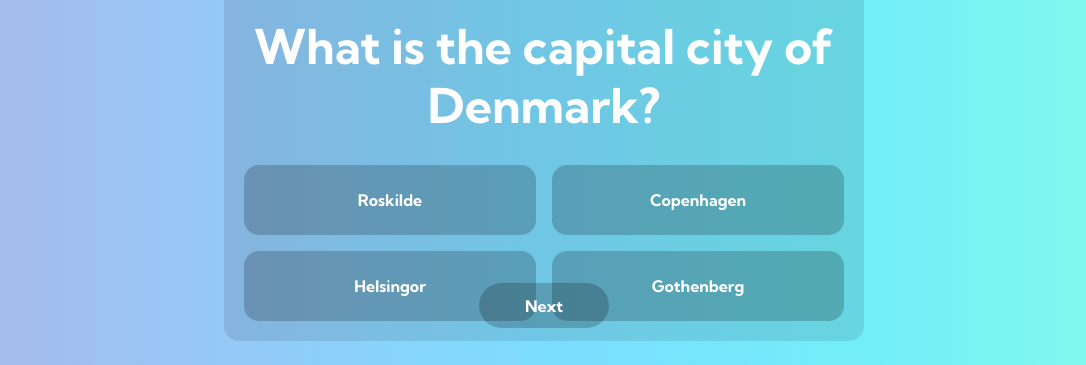
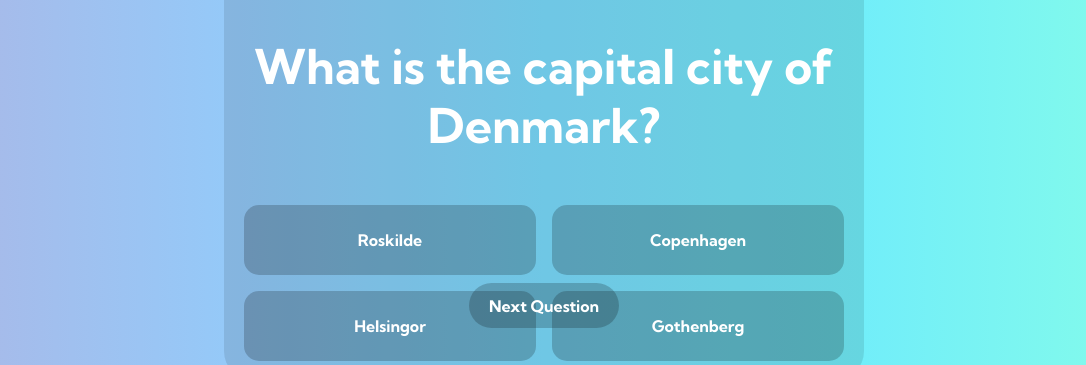
Before and after one commit to jakealistairwood/js-quiz, a website with bundled scripts: page index.html in a window 1280 px wide. Shown: the part 452-817 px from the top of the page, without its empty margins (96-1182 px from the left). Built offline with nearby package versions, Linux system fonts and the light colour scheme.

Commit message:
loaded in more questions and fixed body background-image on next question render"

```diff
--- a/data.js
+++ b/data.js
@@ -47,8 +47,8 @@ export const quizData = [
     },
     {
         question: 'Which of these is not a framework?',
-        imgSrc: '',
-        imgAlt: '',
+        imgSrc: 'img/js-frameworks.png',
+        imgAlt: 'js-framework-library-icons',
         answers: [
             {
                 answer: 'React',
@@ -68,4 +68,73 @@ export const quizData = [
             }
         ]
     },
+    {
+        question: 'Name the flag',
+        imgSrc: 'img/np-flag.jpg',
+        imgAlt: 'Flag-of-Nepal',
+        answers: [
+            {
+                answer: 'Bangladesh',
+                isCorrect: false
+            },
+            {
+                answer: 'Pakistan',
+                isCorrect: false
+            },
+            {
+                answer: 'India',
+                isCorrect: false
+            },
+            {
+                answer: 'Nepal',
+                isCorrect: true
+            }
+        ]
+    },
+    {
+        question: 'What is the hardest substance in the human body?',
+        imgSrc: '',
+        imgAlt: '',
+        answers: [
+            {
+                answer: 'Bone',
+                isCorrect: false
+            },
+            {
+                answer: 'Tooth Enamel',
+                isCorrect: true
+            },
+            {
+                answer: 'Tendon',
+                isCorrect: false
+            },
+            {
+                answer: 'Muscle',
+                isCorrect: false
+            }
+        ]
+    },
+    {
+        question: 'Name this famous frontman',
+        imgSrc: 'img/freddiemercury.jpg',
+        imgAlt: 'Picture-of-Freddie-Mercury',
+        answers: [
+            {
+                answer: 'Freddie Mercury',
+                isCorrect: true
+            },
+            {
+                answer: 'David Bowie',
+                isCorrect: false
+            },
+            {
+                answer: 'John Lennon',
+                isCorrect: false
+            },
+            {
+                answer: 'Mick Jagger',
+                isCorrect: false
+            }
+        ]
+    },
 ]
--- a/index.html
+++ b/index.html
@@ -37,7 +37,7 @@
         <div class="clock">
             <h4 class="clock__timeRemaining">15</h4>
         </div>
-        <button class="nextBtn">Next</button>
+        <button class="nextBtn">Next Question</button>
     </footer>
     <script src="script.js" type="module"></script>
 </body>
--- a/script.js
+++ b/script.js
@@ -149,6 +149,7 @@ const resetQuiz = () => {
         answer.classList.remove('correct');
         answer.classList.remove('incorrect');
     })
+    document.body.style.backgroundImage = 'linear-gradient(to right, #acb6e5, #95c9f8, #7cddff, #72eef9, #86fde8)';
 }
 
 
--- a/style.scss
+++ b/style.scss
@@ -52,7 +52,7 @@ body {
         flex-direction: column;
         justify-content: center;
         background-color: rgba(0, 0, 0, 0.1);
-        border-radius: 15px;
+        border-radius: 30px;
         padding: 20px;
         margin-bottom: 100px;
 
@@ -66,6 +66,7 @@ body {
                 font-size: 3rem;
                 text-align: center;
                 color: #fff;
+                margin: 20px 0;
             }
 
             .quiz__imgContainer {
@@ -131,7 +132,7 @@ body {
         margin-bottom: 30px;
 
         .clock__timeRemaining {
-            font-size: 2rem;
+            font-size: 3.2rem;
             color: #fff;
         }
     }
@@ -141,8 +142,9 @@ body {
         color: #fff;
         font-size: 1rem;
         font-weight: 700;
-        width: 130px;
+        // width: 130px;
         height: 45px;
+        padding: 0 20px;
         border: none;
         border-radius: 30px;
         cursor: pointer;
```
Also changed, not shown: img/freddiemercury.jpg (added), img/js-frameworks.png (added), img/np-flag.jpg (added), style.css.
